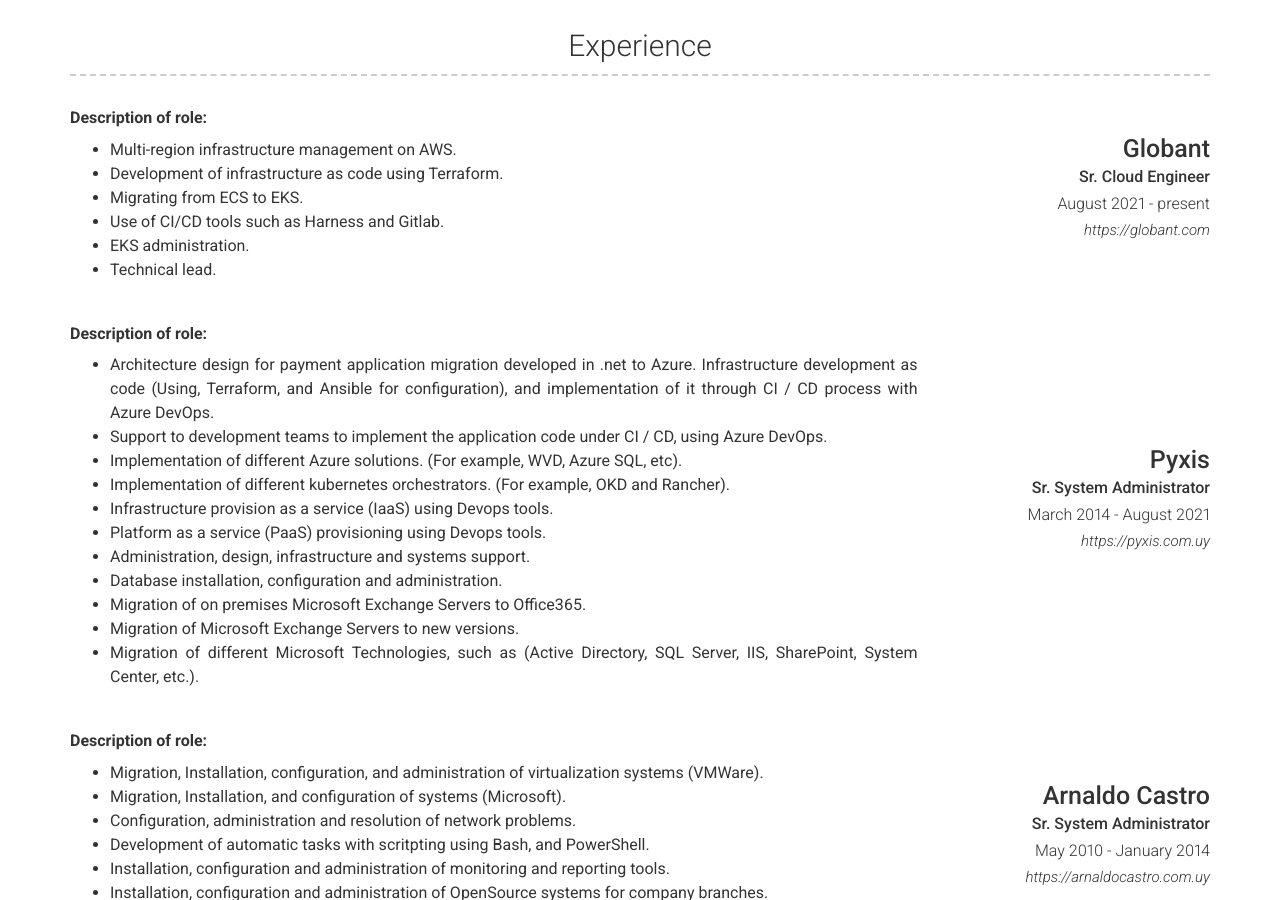
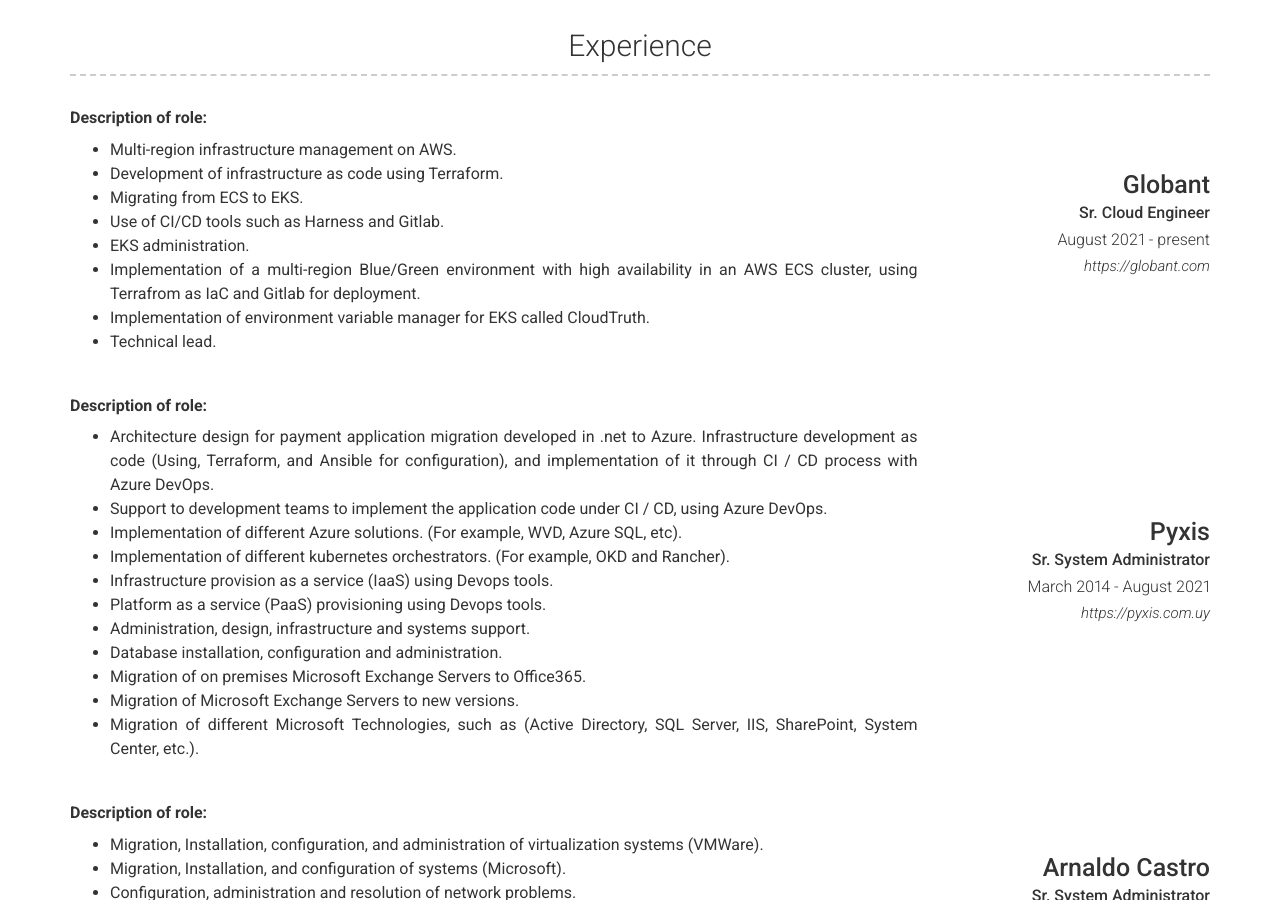
Before and after one commit to maurivg28/cv, a Jekyll site: the page built from index.md, in a window 1280 px wide and 900 px high, scrolled down 524 px. Built offline with Jekyll 4.4.1, drawn with Linux system fonts in a browser that asks for light colours; nearby versions of some CDN libraries.

Commit message:
Update globant skills

```diff
--- a/_config.yml
+++ b/_config.yml
@@ -79,6 +79,8 @@ content:
           - Migrating from ECS to EKS.
           - Use of CI/CD tools such as Harness and Gitlab.
           - EKS administration.
+          - Implementation of a multi-region Blue/Green environment with high availability in an AWS ECS cluster, using Terrafrom as IaC and Gitlab for deployment.
+          - Implementation of environment variable manager for EKS called CloudTruth.
           - Technical lead.
       - layout: right
         title: Pyxis
```
